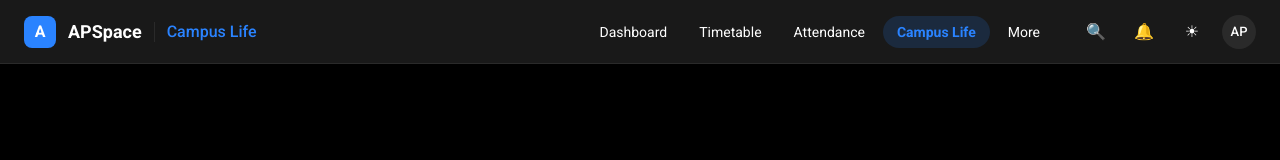
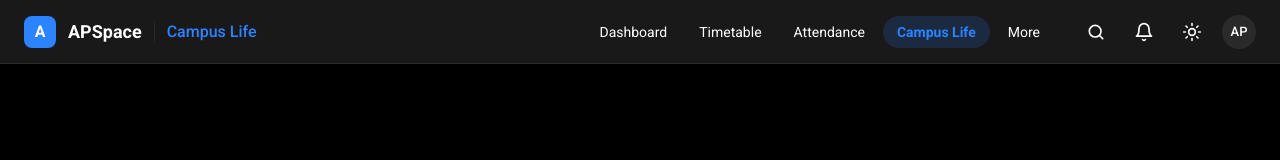
Before and after one commit to youamar/apu-campus-graph, a React (Vite) app: page / in a window 1280 px wide. Shown: the top 160 px of the page. Built offline with nearby package versions, Linux system fonts and the light colour scheme.

Commit message:
fix: use inline SVG icons in toolbar

```diff
--- a/src/App.tsx
+++ b/src/App.tsx
@@ -2,6 +2,31 @@ import { useEffect, useState } from 'react';
 
 const THEME_KEY = 'apu-campus-graph/theme';
 const TABS = ['Dashboard', 'Timetable', 'Attendance', 'Campus Life', 'More'];
+
+
+const svgProps = {
+  width: 20,
+  height: 20,
+  viewBox: '0 0 24 24',
+  fill: 'none',
+  stroke: 'currentColor',
+  strokeWidth: 2,
+  strokeLinecap: 'round' as const,
+  strokeLinejoin: 'round' as const,
+  'aria-hidden': true,
+};
+const SearchIcon = () => (
+  <svg {...svgProps}><circle cx="11" cy="11" r="7" /><path d="m20 20-3.5-3.5" /></svg>
+);
+const BellIcon = () => (
+  <svg {...svgProps}><path d="M6 8a6 6 0 0 1 12 0c0 7 3 9 3 9H3s3-2 3-9" /><path d="M10.3 21a1.9 1.9 0 0 0 3.4 0" /></svg>
+);
+const SunIcon = () => (
+  <svg {...svgProps}><circle cx="12" cy="12" r="4" /><path d="M12 2v2M12 20v2M4.9 4.9l1.4 1.4M17.7 17.7l1.4 1.4M2 12h2M20 12h2M4.9 19.1l1.4-1.4M17.7 6.3l1.4-1.4" /></svg>
+);
+const MoonIcon = () => (
+  <svg {...svgProps}><path d="M21 12.8A9 9 0 1 1 11.2 3a7 7 0 0 0 9.8 9.8z" /></svg>
+);
 
 type Theme = 'dark' | 'light';
 
@@ -43,15 +68,15 @@ export default function App() {
               </button>
             ))}
           </nav>
-          <button type="button" className="icon-btn" aria-label="Search">🔍</button>
-          <button type="button" className="icon-btn" aria-label="Notifications">🔔</button>
+          <button type="button" className="icon-btn" aria-label="Search"><SearchIcon /></button>
+          <button type="button" className="icon-btn" aria-label="Notifications"><BellIcon /></button>
           <button
             type="button"
             className="icon-btn"
             aria-label="Toggle theme"
             onClick={() => setTheme(theme === 'dark' ? 'light' : 'dark')}
           >
-            {theme === 'dark' ? '☀' : '☾'}
+            {theme === 'dark' ? <SunIcon /> : <MoonIcon />}
           </button>
           <div className="avatar" aria-label="Profile">AP</div>
         </div>
```
